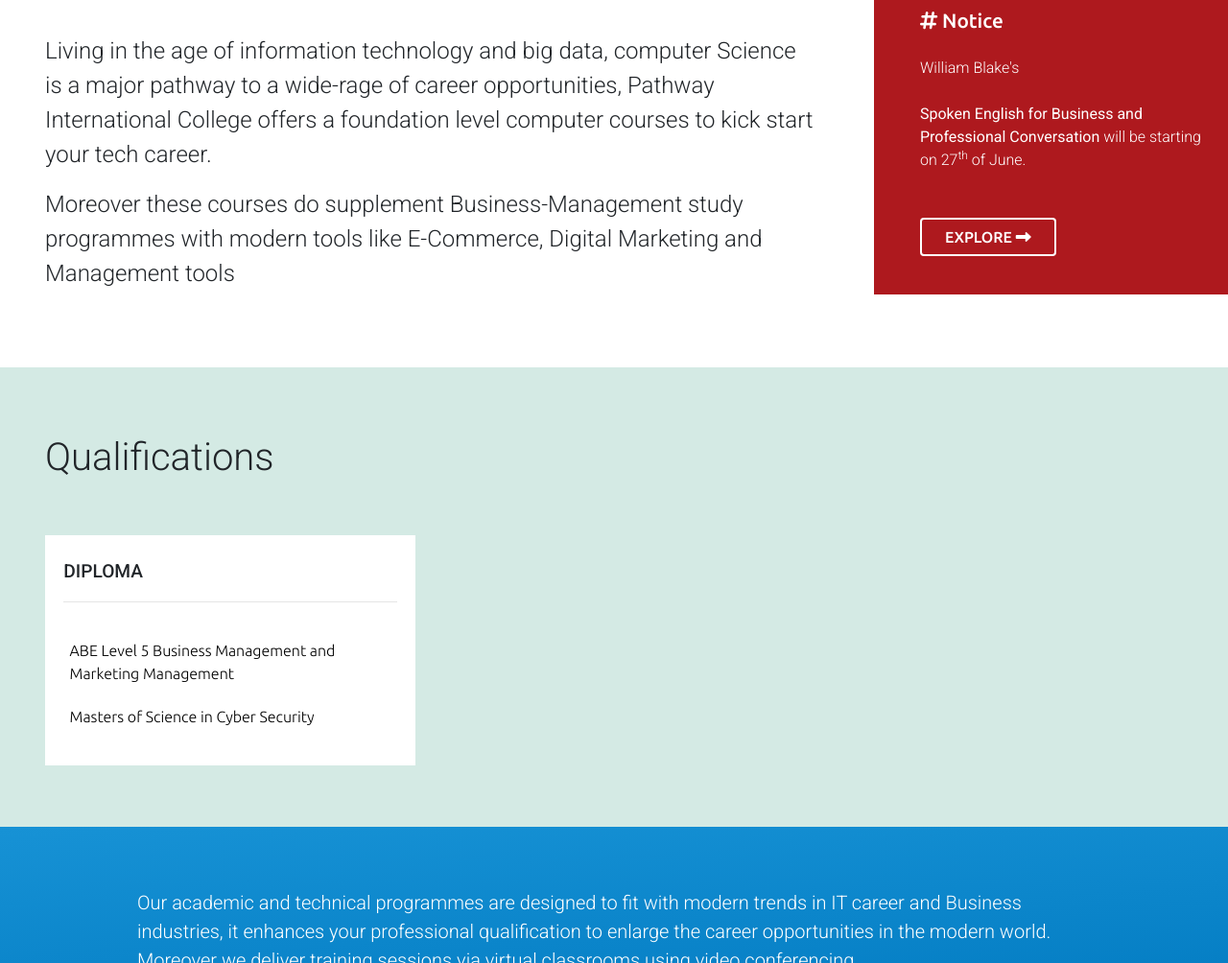
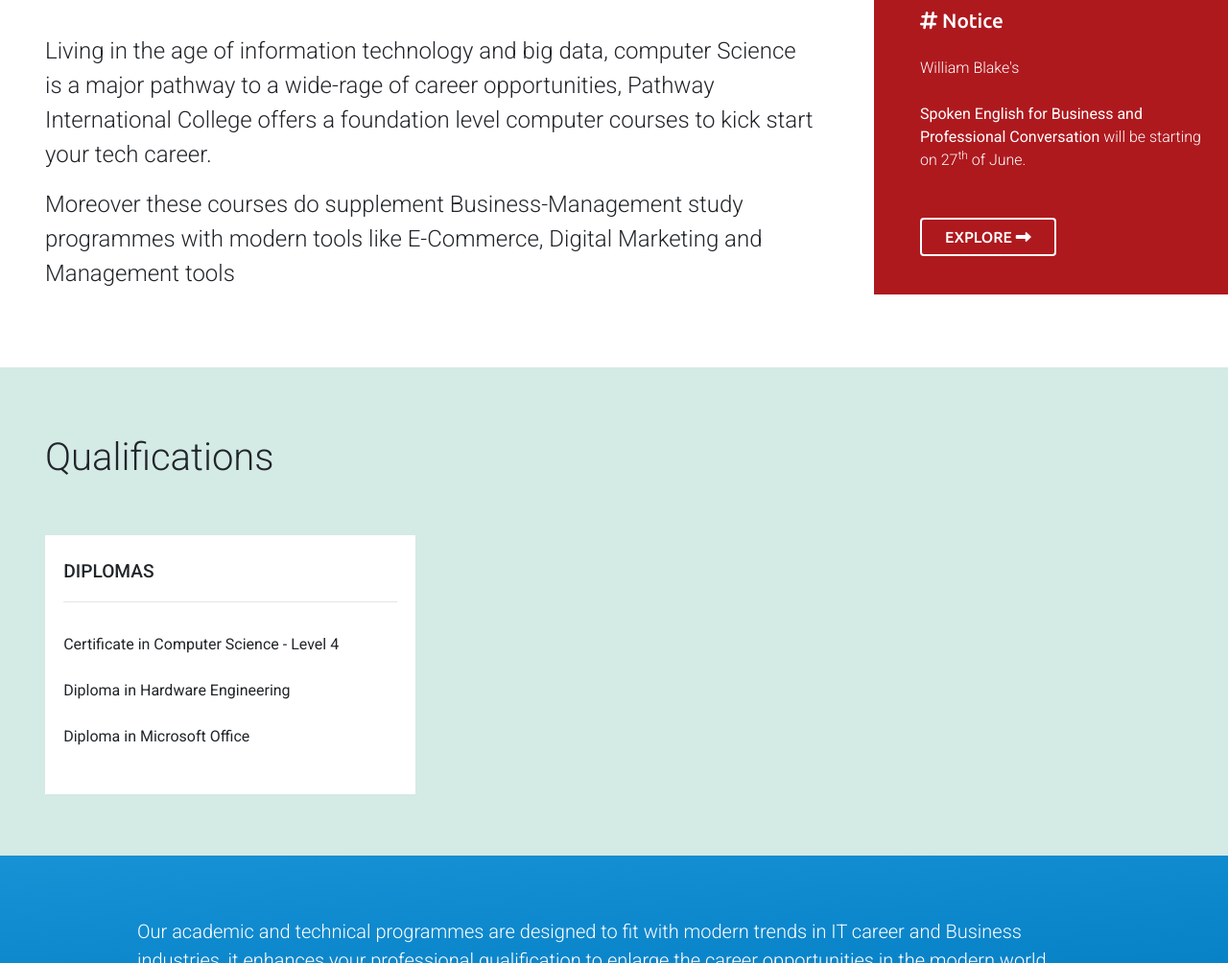
Before and after one commit to ikzath/pathway-college, a plain HTML site: page computing-technologies.html in a window 1280 px wide. Shown: the part 274-1278 px from the top of the page at 96% size. Drawn offline with Linux system fonts and the light colour scheme; no server answers.

Commit message:
Add files via upload

```diff
--- a/computing-technologies.html
+++ b/computing-technologies.html
@@ -164,16 +164,19 @@
 					<div class="col-md-4" id="course-dip">
 						<div class="course-panel">
 							<div class="stream-title">
-								Diploma
+								Diplomas
 								<hr>
 							</div>
 							<div class="stream-course" id="course-dip-list">
 								<div class="stream-course-list">
-									<a href="#">ABE Level 5 Business Management and Marketing Management</a>
+									<p>Certificate in Computer Science - Level 4<p>
 								</div>
 								<div class="stream-course-list">
-									<a href="#">Masters of Science in Cyber Security</a>
-								</div>
+									<p>Diploma in Hardware Engineering<p>
+									</div>
+								<div class="stream-course-list">
+									<p>Diploma in Microsoft Office<p>
+									</div>
 							</div>
 						</div>
 					</div>
```
